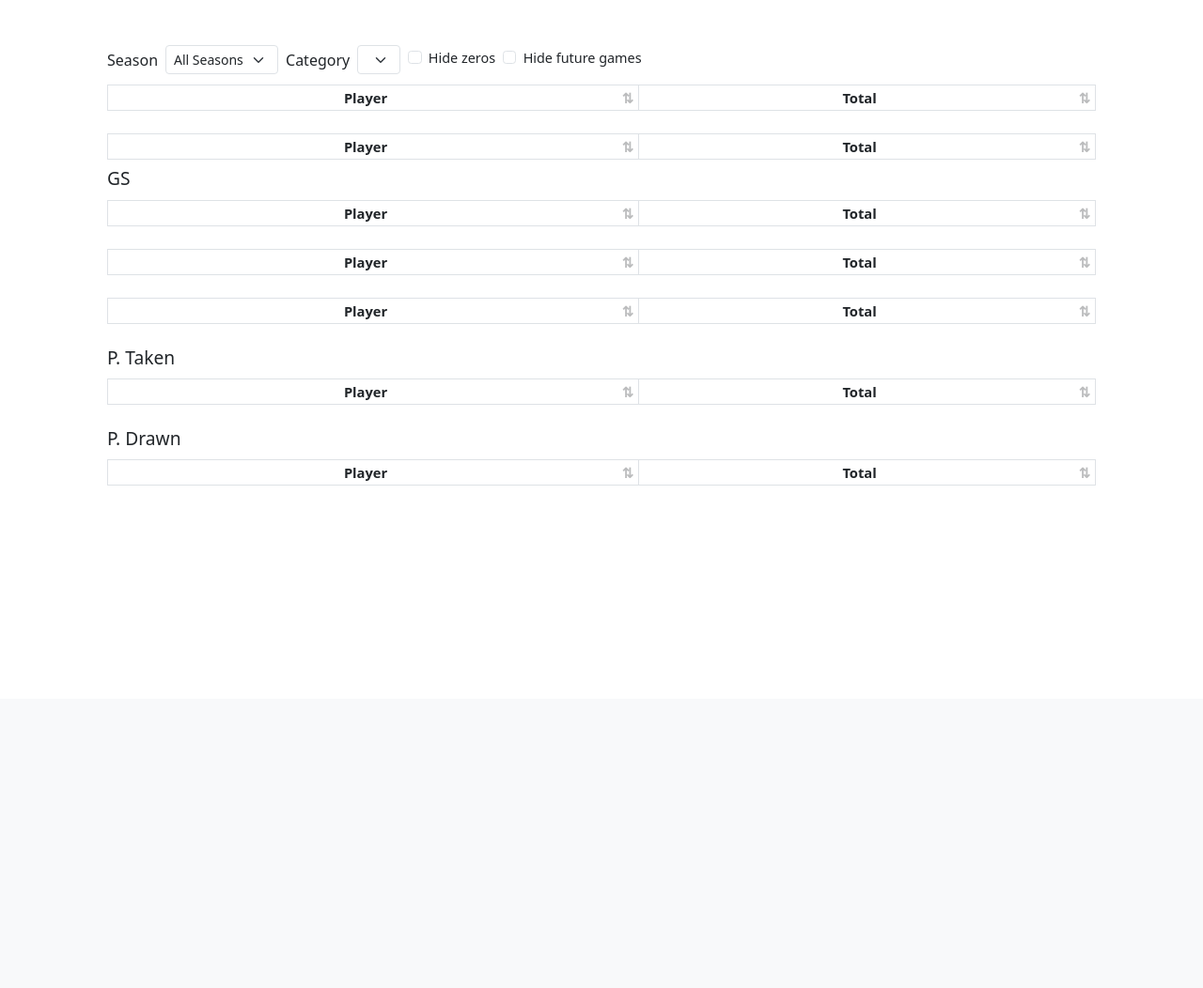
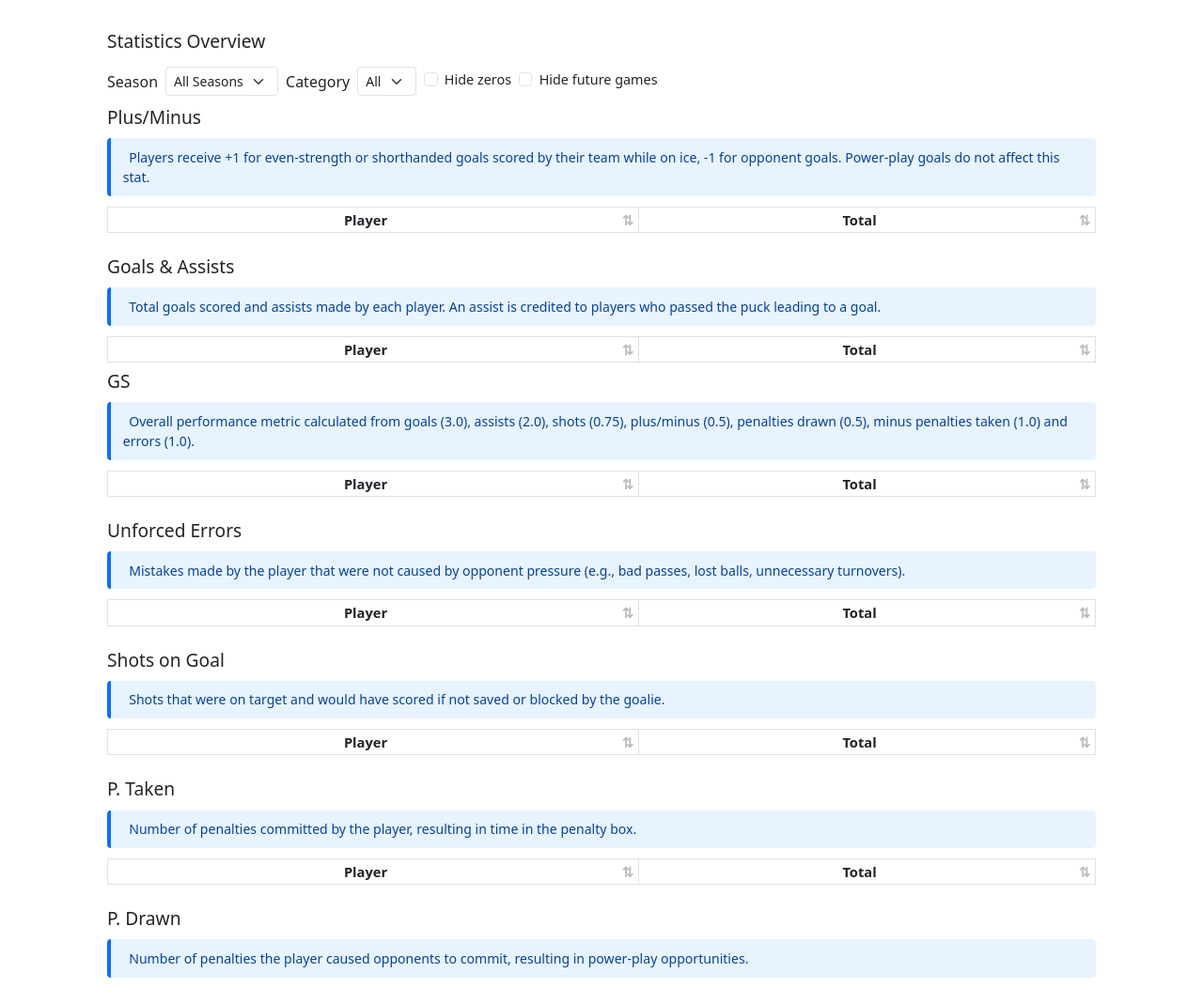
Before and after one commit to dennyschwender/FloorballStatsTracker, a Flask app: page /stats in a window 1280 px wide. Shown: the part 56-1108 px from the top of the page at 94% size. Before the commit the page ends 573 px from the top, so only its background shows below. Run offline with Flask 2, Linux system fonts and the light colour scheme; the visitor is signed in with stand-in values (Sample User, id 1); lists and menus that the app fills with data are empty; parts of the project's set-up code (start-up, migrations or seed data) failed here and were passed over; some libraries are stand-ins or nearby versions.

Commit message:
feat: Add sortable game columns and stat explanations to stats page
- Add onclick sorting functionality to all game columns across all 8 stat tables
- Enable sorting by individual game performance (best/worst per game)
- Add info boxes above each stat table explaining calculation methodology
- Fix missing translation keys: stats_overview, plus_minus, goals_assists, unforced_errors, shots_on_goal, goalie_save_percent, average, all, hide_zeros, hide_future_games
- Replace hardcoded 'Hide zeros' and 'Hide future games' with translation keys
- Add explanation translation keys for all 8 statistics (EN/IT)
- Improve sort handling for combined stats (goals + assists), percentages, and non-participating players
- Add CSS styling for info boxes with light blue background and info icon

```diff
--- a/templates/stats.html
+++ b/templates/stats.html
@@ -24,6 +24,10 @@
         display: flex;
         align-items: center;
         justify-content: center;
+    }
+
+    th.rotate .sort-icon::after {
+        margin-left: 3px;
     }
 
     td,
@@ -89,6 +93,21 @@
         content: '↓';
         opacity: 1;
     }
+
+    .stat-info-box {
+        background-color: #e7f3ff;
+        border-left: 4px solid #0d6efd;
+        padding: 0.6rem 0.8rem;
+        margin-bottom: 0.7rem;
+        font-size: 0.88em;
+        border-radius: 4px;
+        color: #084298;
+    }
+
+    .stat-info-box i {
+        margin-right: 0.4rem;
+        font-size: 0.95em;
+    }
 </style>
 {% macro format_date(date_str) %}
 {%- set d = date_str.split('-') if date_str else None -%}
@@ -130,7 +149,7 @@
                     <input class="form-check-input" type="checkbox" id="hide_zero_stats" name="hide_zero_stats"
                            value="true" {% if hide_zero_stats %}checked{% endif %} onchange="this.form.submit()">
                     <label class="form-check-label" for="hide_zero_stats">
-                        Hide zeros
+                        {{ g.t['hide_zeros'] }}
                     </label>
                 </div>
             </div>
@@ -139,21 +158,24 @@
                     <input class="form-check-input" type="checkbox" id="hide_future_games" name="hide_future_games"
                            value="true" {% if hide_future_games %}checked{% endif %} onchange="this.form.submit()">
                     <label class="form-check-label" for="hide_future_games">
-                        Hide future games
+                        {{ g.t['hide_future_games'] }}
                     </label>
                 </div>
             </div>
         </div>
     </form>
     <h3>{{ g.t['plus_minus'] }}</h3>
+    <div class="stat-info-box">
+        <i class="bi bi-info-circle"></i>{{ g.t['plus_minus_explanation'] }}
+    </div>
     <div class="table-responsive-sm mb-4">
         <table class="table table-bordered align-middle text-center" id="plusMinusTable" style="table-layout: auto;">
             <thead>
                 <tr>
                     <th class="sortable" onclick="sortStatsTable('plusMinusTable', 0)" style="cursor: pointer;">{{ g.t['player'] }} <span class="sort-icon"></span></th>
                     {% for game in games %}
-                    <th class="rotate">
-                        <div>{{ format_date(game.date) }} - {{ game.home_team }} vs {{ game.away_team }}</div>
+                    <th class="rotate sortable" onclick="sortStatsTable('plusMinusTable', {{ loop.index }})" style="cursor: pointer;">
+                        <div>{{ format_date(game.date) }} - {{ game.home_team }} vs {{ game.away_team }} <span class="sort-icon"></span></div>
                     </th>
                     {% endfor %}
                     <th class="sortable" onclick="sortStatsTable('plusMinusTable', {{ games|length + 1 }})" style="cursor: pointer;">{{ g.t['total'] }} <span class="sort-icon"></span></th>
@@ -179,14 +201,17 @@
         </table>
     </div>
     <h3>{{ g.t['goals_assists'] }}</h3>
+    <div class="stat-info-box">
+        <i class="bi bi-info-circle"></i>{{ g.t['goals_assists_explanation'] }}
+    </div>
     <div class="table-responsive-sm">
         <table class="table table-bordered align-middle text-center" id="goalsAssistsTable" style="table-layout: auto;">
             <thead>
                 <tr>
                     <th class="sortable" onclick="sortStatsTable('goalsAssistsTable', 0)" style="cursor: pointer;">{{ g.t['player'] }} <span class="sort-icon"></span></th>
                     {% for game in games %}
-                    <th class="rotate">
-                        <div>{{ format_date(game.date) }} - {{ game.home_team }} vs {{ game.away_team }}</div>
+                    <th class="rotate sortable" onclick="sortStatsTable('goalsAssistsTable', {{ loop.index }})" style="cursor: pointer;">
+                        <div>{{ format_date(game.date) }} - {{ game.home_team }} vs {{ game.away_team }} <span class="sort-icon"></span></div>
                     </th>
                     {% endfor %}
                     <th class="sortable" onclick="sortStatsTable('goalsAssistsTable', {{ games|length + 1 }})" style="cursor: pointer;">{{ g.t['total'] }} <span class="sort-icon"></span></th>
@@ -216,14 +241,17 @@
     </div>
 
     <h3>{{ g.t['game_score'] }}</h3>
+    <div class="stat-info-box">
+        <i class="bi bi-info-circle"></i>{{ g.t['game_score_explanation'] }}
+    </div>
     <div class="table-responsive-sm mb-4">
         <table class="table table-bordered align-middle text-center" id="gameScoreTable" style="table-layout: auto;">
             <thead>
                 <tr>
                     <th class="sortable" onclick="sortStatsTable('gameScoreTable', 0)" style="cursor: pointer;">{{ g.t['player'] }} <span class="sort-icon"></span></th>
                     {% for game in games %}
-                    <th class="rotate">
-                        <div>{{ format_date(game.date) }} - {{ game.home_team }} vs {{ game.away_team }}</div>
+                    <th class="rotate sortable" onclick="sortStatsTable('gameScoreTable', {{ loop.index }})" style="cursor: pointer;">
+                        <div>{{ format_date(game.date) }} - {{ game.home_team }} vs {{ game.away_team }} <span class="sort-icon"></span></div>
                     </th>
                     {% endfor %}
                     <th class="sortable" onclick="sortStatsTable('gameScoreTable', {{ games|length + 1 }})" style="cursor: pointer;">{{ g.t['total'] }} <span class="sort-icon"></span></th>
@@ -250,14 +278,17 @@
     </div>
 
     <h3>{{ g.t['unforced_errors'] }}</h3>
+    <div class="stat-info-box">
+        <i class="bi bi-info-circle"></i>{{ g.t['unforced_errors_explanation'] }}
+    </div>
     <div class="table-responsive-sm mb-4">
         <table class="table table-bordered align-middle text-center" id="unforcedErrorsTable" style="table-layout: auto;">
             <thead>
                 <tr>
                     <th class="sortable" onclick="sortStatsTable('unforcedErrorsTable', 0)" style="cursor: pointer;">{{ g.t['player'] }} <span class="sort-icon"></span></th>
                     {% for game in games %}
-                    <th class="rotate">
-                        <div>{{ format_date(game.date) }} - {{ game.home_team }} vs {{ game.away_team }}</div>
+                    <th class="rotate sortable" onclick="sortStatsTable('unforcedErrorsTable', {{ loop.index }})" style="cursor: pointer;">
+                        <div>{{ format_date(game.date) }} - {{ game.home_team }} vs {{ game.away_team }} <span class="sort-icon"></span></div>
                     </th>
                     {% endfor %}
                     <th class="sortable" onclick="sortStatsTable('unforcedErrorsTable', {{ games|length + 1 }})" style="cursor: pointer;">{{ g.t['total'] }} <span class="sort-icon"></span></th>
@@ -284,14 +315,17 @@
     </div>
 
     <h3>{{ g.t['shots_on_goal'] }}</h3>
+    <div class="stat-info-box">
+        <i class="bi bi-info-circle"></i>{{ g.t['shots_on_goal_explanation'] }}
+    </div>
     <div class="table-responsive-sm mb-4">
         <table class="table table-bordered align-middle text-center" id="shotsOnGoalTable" style="table-layout: auto;">
             <thead>
                 <tr>
                     <th class="sortable" onclick="sortStatsTable('shotsOnGoalTable', 0)" style="cursor: pointer;">{{ g.t['player'] }} <span class="sort-icon"></span></th>
                     {% for game in games %}
-                    <th class="rotate">
-                        <div>{{ format_date(game.date) }} - {{ game.home_team }} vs {{ game.away_team }}</div>
+                    <th class="rotate sortable" onclick="sortStatsTable('shotsOnGoalTable', {{ loop.index }})" style="cursor: pointer;">
+                        <div>{{ format_date(game.date) }} - {{ game.home_team }} vs {{ game.away_team }} <span class="sort-icon"></span></div>
                     </th>
                     {% endfor %}
                     <th class="sortable" onclick="sortStatsTable('shotsOnGoalTable', {{ games|length + 1 }})" style="cursor: pointer;">{{ g.t['total'] }} <span class="sort-icon"></span></th>
@@ -318,14 +352,17 @@
     </div>
 
     <h3>{{ g.t['penalties_taken'] }}</h3>
+    <div class="stat-info-box">
+        <i class="bi bi-info-circle"></i>{{ g.t['penalties_taken_explanation'] }}
+    </div>
     <div class="table-responsive-sm mb-4">
         <table class="table table-bordered align-middle text-center" id="penaltiesTakenTable" style="table-layout: auto;">
             <thead>
                 <tr>
                     <th class="sortable" onclick="sortStatsTable('penaltiesTakenTable', 0)" style="cursor: pointer;">{{ g.t['player'] }} <span class="sort-icon"></span></th>
                     {% for game in games %}
-                    <th class="rotate">
-                        <div>{{ format_date(game.date) }} - {{ game.home_team }} vs {{ game.away_team }}</div>
+                    <th class="rotate sortable" onclick="sortStatsTable('penaltiesTakenTable', {{ loop.index }})" style="cursor: pointer;">
+                        <div>{{ format_date(game.date) }} - {{ game.home_team }} vs {{ game.away_team }} <span class="sort-icon"></span></div>
                     </th>
                     {% endfor %}
                     <th class="sortable" onclick="sortStatsTable('penaltiesTakenTable', {{ games|length + 1 }})" style="cursor: pointer;">{{ g.t['total'] }} <span class="sort-icon"></span></th>
@@ -352,14 +389,17 @@
     </div>
 
     <h3>{{ g.t['penalties_drawn'] }}</h3>
+    <div class="stat-info-box">
+        <i class="bi bi-info-circle"></i>{{ g.t['penalties_drawn_explanation'] }}
+    </div>
     <div class="table-responsive-sm mb-4">
         <table class="table table-bordered align-middle text-center" id="penaltiesDrawnTable" style="table-layout: auto;">
             <thead>
                 <tr>
                     <th class="sortable" onclick="sortStatsTable('penaltiesDrawnTable', 0)" style="cursor: pointer;">{{ g.t['player'] }} <span class="sort-icon"></span></th>
                     {% for game in games %}
-                    <th class="rotate">
-                        <div>{{ format_date(game.date) }} - {{ game.home_team }} vs {{ game.away_team }}</div>
+                    <th class="rotate sortable" onclick="sortStatsTable('penaltiesDrawnTable', {{ loop.index }})" style="cursor: pointer;">
+                        <div>{{ format_date(game.date) }} - {{ game.home_team }} vs {{ game.away_team }} <span class="sort-icon"></span></div>
                     </th>
                     {% endfor %}
                     <th class="sortable" onclick="sortStatsTable('penaltiesDrawnTable', {{ games|length + 1 }})" style="cursor: pointer;">{{ g.t['total'] }} <span class="sort-icon"></span></th>
@@ -387,14 +427,17 @@
 
     {% if goalies or (opponent_goalie_data.total_saves > 0 or opponent_goalie_data.total_goals_conceded > 0) %}
     <h3>{{ g.t['goalie_save_percent'] }}</h3>
+    <div class="stat-info-box">
+        <i class="bi bi-info-circle"></i>{{ g.t['goalie_save_percent_explanation'] }}
+    </div>
     <div class="table-responsive-sm">
         <table class="table table-bordered align-middle text-center" id="goalieTable" style="table-layout: auto;">
             <thead>
                 <tr>
                     <th class="sortable" onclick="sortStatsTable('goalieTable', 0)" style="cursor: pointer;">{{ g.t['goalie'] if g.t is defined else 'Goalie' }} <span class="sort-icon"></span></th>
                     {% for game in games %}
-                    <th class="rotate">
-                        <div>{{ format_date(game.date) }} - {{ game.home_team }} vs {{ game.away_team }}</div>
+                    <th class="rotate sortable" onclick="sortStatsTable('goalieTable', {{ loop.index }})" style="cursor: pointer;">
+                        <div>{{ format_date(game.date) }} - {{ game.home_team }} vs {{ game.away_team }} <span class="sort-icon"></span></div>
                     </th>
                     {% endfor %}
                     <th class="sortable" onclick="sortStatsTable('goalieTable', {{ games|length + 1 }})" style="cursor: pointer;">{{ g.t['average'] }} <span class="sort-icon"></span></th>
@@ -493,8 +536,21 @@
             if (aCell.includes('=')) {
                 aCell = parseFloat(aCell.split('=')[1].trim());
                 bCell = parseFloat(bCell.split('=')[1].trim());
+                return isAsc ? aCell - bCell : bCell - aNum;
+            }
+
+            // Handle combined stats like "2 + 3" (goals + assists in game cells)
+            if (aCell.includes('+')) {
+                const aParts = aCell.split('+').map(s => parseFloat(s.trim()));
+                const bParts = bCell.split('+').map(s => parseFloat(s.trim()));
+                aCell = aParts.reduce((sum, val) => sum + (isNaN(val) ? 0 : val), 0);
+                bCell = bParts.reduce((sum, val) => sum + (isNaN(val) ? 0 : val), 0);
                 return isAsc ? aCell - bCell : bCell - aCell;
             }
+
+            // Handle '-' as lowest value for numeric columns
+            if (aCell === '-') aCell = '-Infinity';
+            if (bCell === '-') bCell = '-Infinity';
 
             // Try to parse as number
             const aNum = parseFloat(aCell);
```
Also changed, not shown: config.py (+36 -0 lines).
